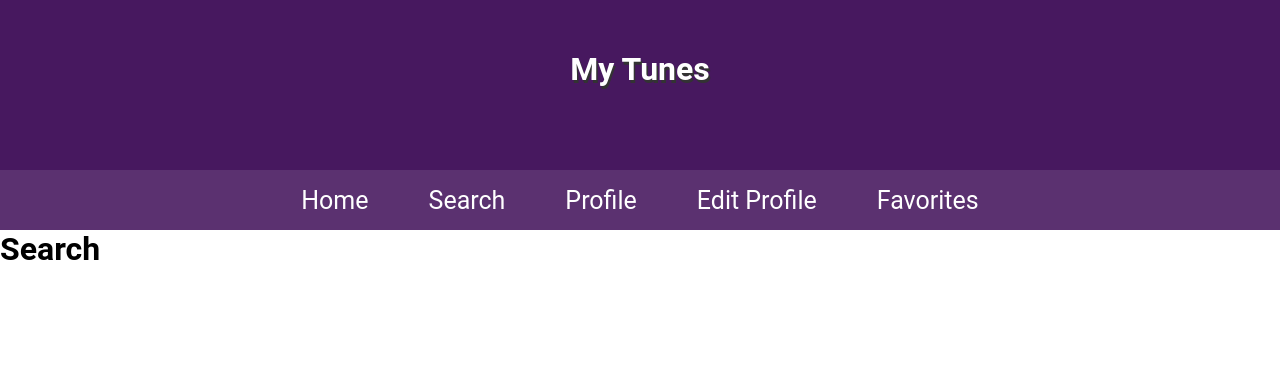
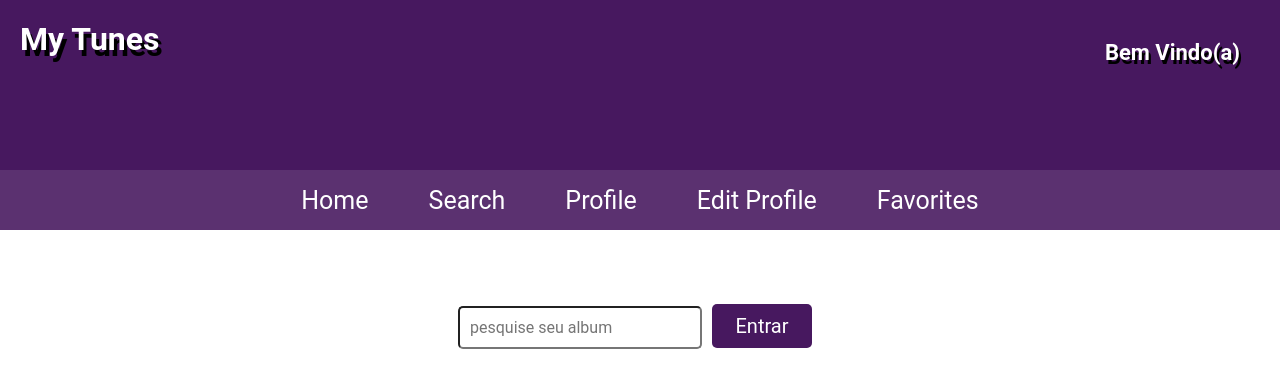
Before and after one commit to ThamyrisCabralArraes/my-tunes, a React (Vite) app: page /search in a window 1280 px wide. Shown: the top 388 px of the page. Built offline with nearby package versions, Linux system fonts and the light colour scheme.

Commit message:
feat: criado cards com as musicas no componente Album

```diff
--- a/src/Header/Header.tsx
+++ b/src/Header/Header.tsx
@@ -9,8 +9,8 @@ export const Header = () => {
   return (
     <>
       <div className='header'>
-        <h1>My Tunes</h1>
-        <p>{user}</p>
+        <h1 className='title-header'>My Tunes</h1>
+        <h3 className='bem-vindo'>Bem Vindo(a) {user}</h3>
       </div>
       <div className='links'>
         <Link
--- a/src/Header/header.css
+++ b/src/Header/header.css
@@ -9,9 +9,9 @@
   background-color: #47185f;
   height: 170px;
   color: #fff;
-  text-align: center;
-  text-shadow: 0.1em 0.2em #333;
-  padding: 50px;
+  padding: 20px;
+  display: flex;
+  justify-content: space-between;
 }
 
 .links {
@@ -32,3 +32,13 @@
 .classe-link:hover {
   background-color: #46278f8f;
 }
+
+.bem-vindo {
+  font-size: 22px;
+  margin: 20px;
+  text-shadow: 0.1em 0.2em black;
+}
+
+.title-header {
+  text-shadow: 0.1em 0.2em black;
+}
--- a/src/components/Album.tsx
+++ b/src/components/Album.tsx
@@ -1,7 +1,42 @@
+import { useEffect, useState } from 'react';
+import { useParams } from 'react-router-dom';
+import { MusicCard } from './MusicCard';
+
 export const Album = () => {
+  const [musics, setMusics] = useState<any>([]);
+  let { id } = useParams();
+
+  const getMusics = async (id: any) => {
+    const request = await fetch(
+      `https://itunes.apple.com/lookup?id=${id}&entity=song`,
+    );
+    const requestJson = await request.json();
+    return requestJson.results;
+  };
+
+  useEffect(() => {
+    const fetchMusics = async () => {
+      const response = await getMusics(id);
+      const filterMusic = response.slice(1);
+      console.log(filterMusic);
+      setMusics(filterMusic);
+    };
+    fetchMusics();
+  }, []);
+
   return (
     <div>
-      <h1>Album</h1>
+      {musics.map((music: any) => (
+        <div key={music.trackId}>
+          <MusicCard
+            key={music.trackId}
+            trackName={music.trackName}
+            previewUrl={music.previewUrl}
+            trackId={music.trackId}
+            artworkUrl100={music.artworkUrl100}
+          />
+        </div>
+      ))}
     </div>
   );
 };
--- /dev/null
+++ b/src/components/MusicCard.tsx
@@ -0,0 +1,51 @@
+import { useState } from 'react';
+import './css/musicCard.css';
+
+type MusicCardProps = {
+  key: number;
+  trackName: string;
+  previewUrl: string;
+  trackId: number;
+  artworkUrl100: string;
+};
+
+export const MusicCard = ({
+  key,
+  trackName,
+  previewUrl,
+  trackId,
+  artworkUrl100,
+}: MusicCardProps) => {
+  const [favorite, setFavorite] = useState(false);
+
+  const handleChange = () => {
+    setFavorite(!favorite);
+  };
+
+  return (
+    <div className='musics-list'>
+      <label
+        className='label-favorita'
+        htmlFor='favorite'
+      >
+        Favorita
+        <input
+          type='checkbox'
+          name='favorite'
+          checked={favorite}
+          onChange={handleChange}
+          data-testid={`checkbox-music-${trackId}`}
+        />
+      </label>
+      <h3 className='music-item'>{trackName}</h3>
+      <audio
+        data-testid='audio-component'
+        src={previewUrl}
+        controls
+      >
+        <track kind='captions' />O seu navegador não suporta o elemento
+        <code>audio</code>
+      </audio>
+    </div>
+  );
+};
--- a/src/components/Search.tsx
+++ b/src/components/Search.tsx
@@ -1,7 +1,87 @@
+import { useState } from 'react';
+import { Link } from 'react-router-dom';
+import './css/search.css';
+
+type SearchProps = {
+  artistId: number;
+  artistName: string;
+  collectionId: number;
+  collectionName: string;
+  collectionPrice: number;
+  artworkUrl100: string;
+  releaseDate: string;
+  trackCount: number;
+};
+
 export const Search = () => {
+  const [search, setSearch] = useState<string>('');
+  const [albums, setAlbums] = useState<SearchProps[]>([]);
+  const [albumName, setAlbumName] = useState<string>('');
+
+  const searchAlbumsAPI = async (artist: any) => {
+    const artistNameURL = encodeURI(artist).replaceAll('%20', '+');
+
+    const getAlbumsAPI = `https://itunes.apple.com/search?entity=album&term=${artistNameURL}&attribute=allArtistTerm`;
+
+    const APIResponse = await fetch(getAlbumsAPI);
+
+    const { results } = await APIResponse.json();
+    return results;
+  };
+
+  const handleChange = ({ target }: any): void => {
+    setSearch(target.value);
+  };
+
+  const handleClick = async (e: any) => {
+    e.preventDefault();
+    setAlbumName('Albuns encontrados:');
+    const response = await searchAlbumsAPI(search);
+    setAlbums(response);
+  };
+
   return (
-    <div>
-      <h1>Search</h1>
-    </div>
+    <>
+      <div className='input-search'>
+        <label htmlFor='search'>
+          <input
+            className='input-login'
+            type='text'
+            placeholder='pesquise seu album'
+            name='search'
+            id='search'
+            value={search}
+            onChange={handleChange}
+          />
+        </label>
+        <button
+          className='button-search'
+          onClick={handleClick}
+        >
+          Entrar
+        </button>
+      </div>
+      <br />
+      <h1 className='title-album'>{albumName}</h1>
+      <div className='albums'>
+        {albums.map((album) => (
+          <div
+            className='album'
+            key={album.collectionId}
+          >
+            <h3 className='album-collection'>{album.collectionName} -</h3>
+            <p>{album.artistName}</p>
+            <Link
+              className='link-to-album'
+              to={`/album/${album.collectionId}`}
+              data-testid={`link-to-album-${album.collectionId}`}
+            >
+              {' '}
+              click to album
+            </Link>
+          </div>
+        ))}
+      </div>
+    </>
   );
 };
--- /dev/null
+++ b/src/components/css/musicCard.css
@@ -0,0 +1,21 @@
+.musics-list {
+  display: flex;
+  flex-wrap: wrap;
+  margin: 20px;
+  border: 1px solid #ccc;
+  border-radius: 5px;
+  padding: 20px;
+  box-shadow: #ccc 0px 0px 15px 0px;
+}
+
+.music-item {
+  margin: 20px;
+}
+
+.label-favorita {
+  padding: 5px;
+  border-radius: 5px;
+  font-size: 12px;
+  font-weight: bold;
+  text-transform: uppercase;
+}
--- /dev/null
+++ b/src/components/css/search.css
@@ -0,0 +1,41 @@
+.input-search {
+  display: flex;
+  justify-content: center;
+  margin-top: 5%;
+}
+
+.button-search {
+  width: 100px;
+  margin: 10px;
+  display: flex;
+  justify-content: center;
+  border: none;
+  border-radius: 5px;
+  padding: 10px;
+  font-size: 20px;
+  background-color: #47185f;
+  color: #fff;
+}
+
+.album-collection {
+  display: inline;
+  border-bottom: 1px solid #ccc;
+  margin-right: 10px;
+  margin-bottom: 20px;
+}
+
+.album {
+  display: flex;
+  justify-content: center;
+}
+
+.title-album {
+  text-align: center;
+  margin-bottom: 10px;
+}
+
+.link-to-album {
+  text-decoration: none;
+  color: darkblue;
+  margin-left: 10px;
+}
```
